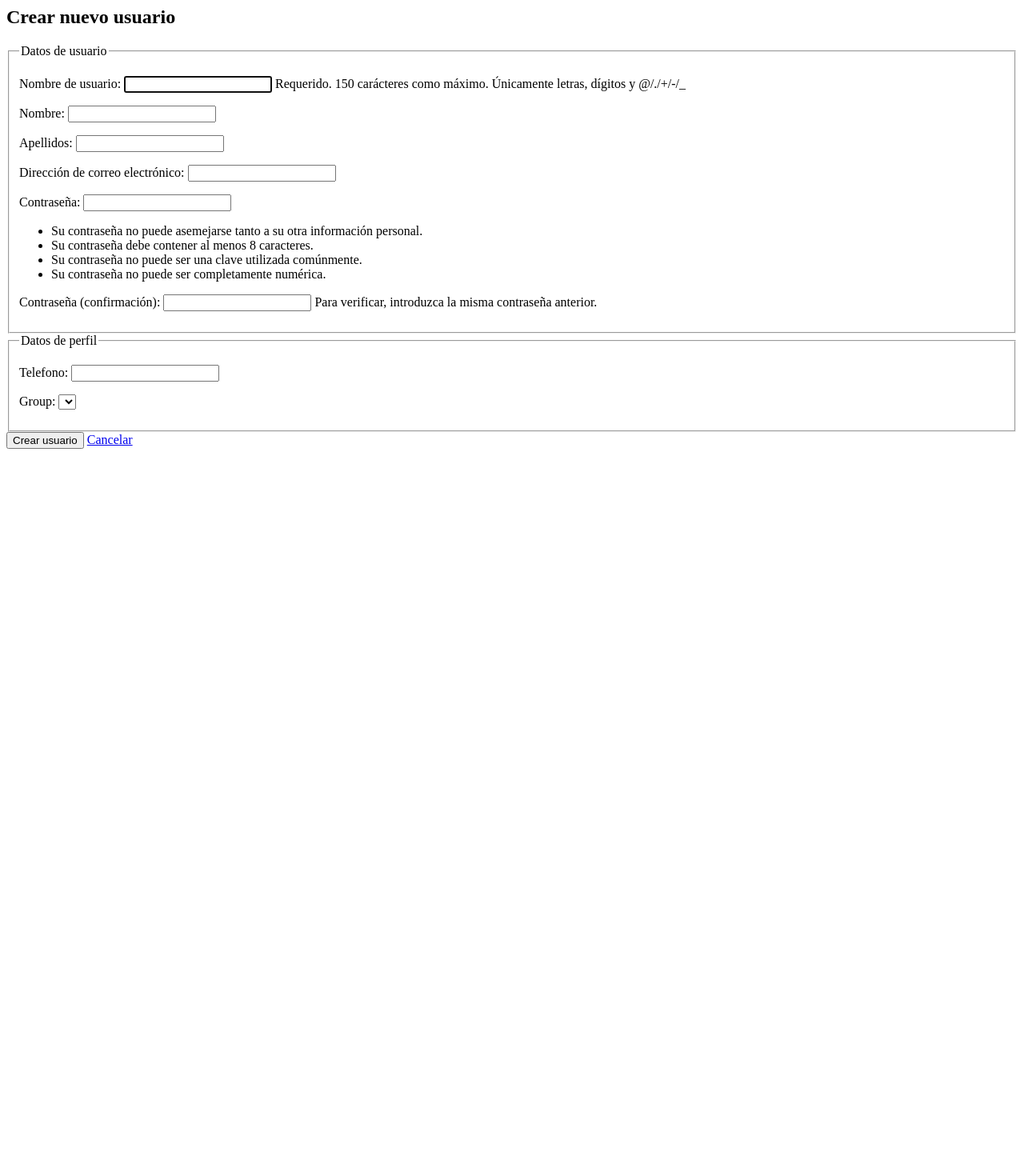
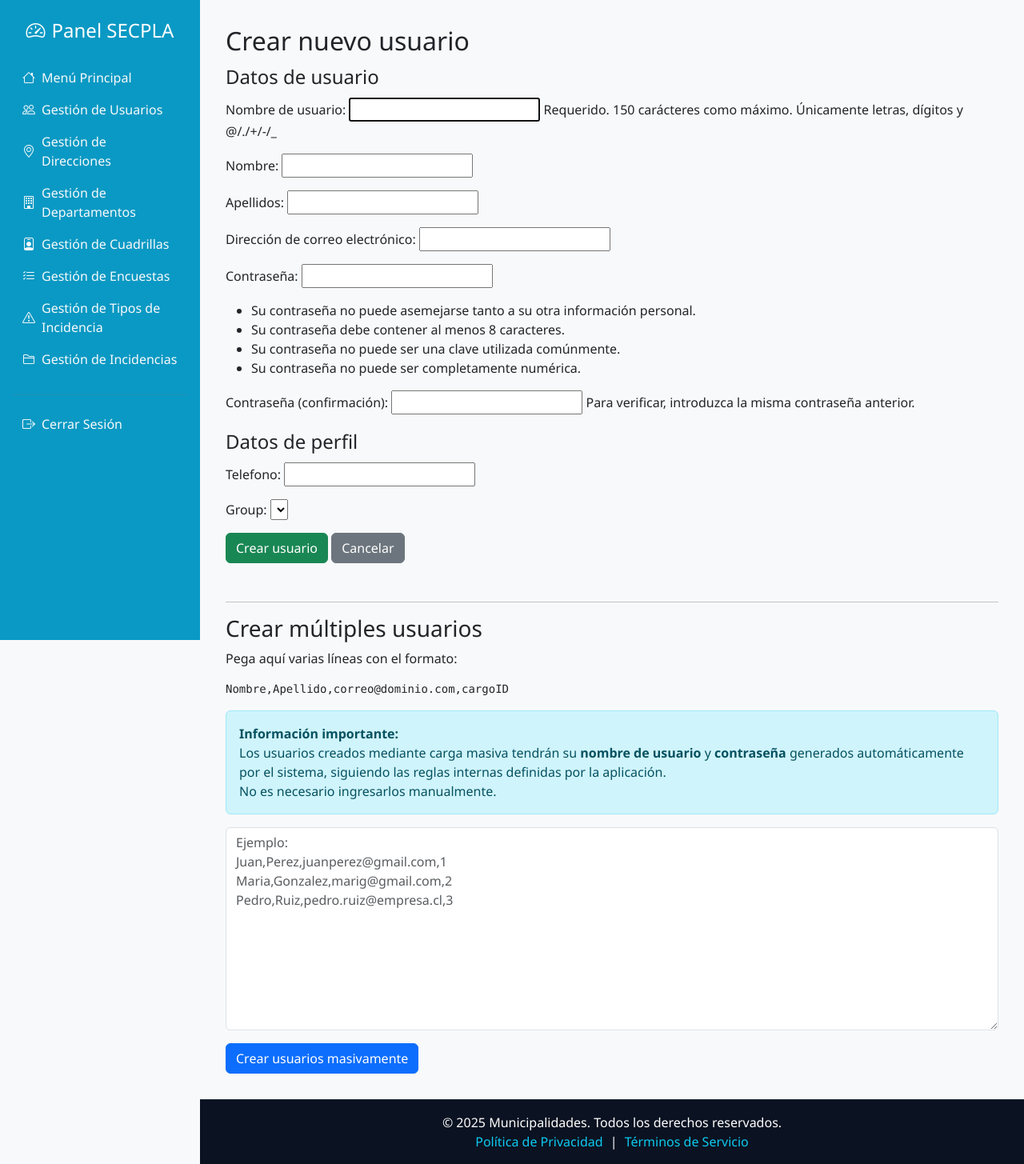
Before and after one commit to s0fiadz/proyecto_desarrollo, a Django app: page /accounts/crear_usuario/ in a window 1280 px wide. Shown: the whole page at 80% size. Before the commit the page ends 561 px from the top, so only its background shows below. Run offline with Django 5.2, Linux system fonts and the light colour scheme; a user stored in the database is signed in; tables that the repository leaves empty hold one stand-in row (values such as "Sample post"); lists and menus that the app fills with data are empty.

Commit message:
FORMULARIO DE CARGA MASIVA EN CREAR USUARIO

```diff
--- a/registration/templates/registration/crear_usuario.html
+++ b/registration/templates/registration/crear_usuario.html
@@ -1,4 +1,12 @@
+{% extends 'core/base.html' %}
+{% load static %}
+
+{% block title %}Crear Usuario{% endblock %}
+
+{% block content %}
+
 <h2>Crear nuevo usuario</h2>
+
 {% if messages %}
     {% for message in messages %}
         <div class="alert alert-{{ message.tags }}" style="margin-top:10px;">
@@ -7,11 +15,13 @@
     {% endfor %}
 {% endif %}
 
+<!-- FORMULARIO INDIVIDUAL -->
 <form method="POST">
     {% csrf_token %}
 
     <fieldset>
         <legend>Datos de usuario</legend>
+
         {{ user_form.as_p }}
     </fieldset>
 
@@ -20,6 +30,41 @@
         {{ profile_form.as_p }}
     </fieldset>
 
-    <button type="submit">Crear usuario</button>
-    <a href="{% url 'main_usuario' %}">Cancelar</a>
+    <button type="submit" class="btn btn-success">Crear usuario</button>
+    <a href="{% url 'main_usuario' %}" class="btn btn-secondary">Cancelar</a>
 </form>
+
+<hr class="mt-5">
+
+<!-- FORMULARIO DE CARGA MASIVA -->
+<h3>Crear múltiples usuarios</h3>
+<p>Pega aquí varias líneas con el formato:</p>
+
+<pre>
+Nombre,Apellido,correo@dominio.com,cargoID
+</pre>
+
+
+<div class="alert alert-info">
+    <strong>Información importante:</strong><br>
+    Los usuarios creados mediante carga masiva tendrán su
+    <strong>nombre de usuario</strong> y <strong>contraseña</strong> generados automáticamente
+    por el sistema, siguiendo las reglas internas definidas por la aplicación.
+    <br>No es necesario ingresarlos manualmente.
+</div>
+
+<form method="POST">
+    {% csrf_token %}
+
+    <textarea name="bulk_users" class="form-control" rows="10"
+        placeholder="Ejemplo:
+Juan,Perez,juanperez@gmail.com,1
+Maria,Gonzalez,marig@gmail.com,2
+Pedro,Ruiz,pedro.ruiz@empresa.cl,3"></textarea>
+
+    <button type="submit" name="crear_multiples" class="btn btn-primary mt-3">
+        Crear usuarios masivamente
+    </button>
+</form>
+
+{% endblock %}
--- a/registration/views.py
+++ b/registration/views.py
@@ -114,37 +114,107 @@ def generar_password(longitud=10):
 @login_required
 def crear_usuario(request):
     try:
-        profile = Profile.objects.filter(user_id = request.user.id).get()
+        profile = Profile.objects.get(user_id=request.user.id)
     except:
         messages.add_message(request, messages.INFO, 'Hubo un error')
         return redirect('check_profile')
-    if profile.group_id == 1:
-        if request.method == 'POST':
-            user_form = CustomUserCreationForm(request.POST)
-            profile_form = ProfileForm(request.POST)
 
-            if user_form.is_valid() and profile_form.is_valid():
-                user = user_form.save(commit=False)
-                user.is_active = True
-                user.save()
-                user_profile = profile_form.save(commit=False)
-                user_profile.user = user
-                user_profile.save()
-                user.groups.clear()
-                user.groups.add(user_profile.group)
+    if profile.group_id != 1:
+        return redirect('logout')
 
-                messages.success(request, f'Usuario "{user.username}" creado correctamente.')
-                return redirect('main_usuario')
-        else:
-            user_form = CustomUserCreationForm()
-            profile_form = ProfileForm()
+    # =====================================================
+    # ===========   CREACIÓN MASIVA DE USUARIOS   =========
+    # =====================================================
+    if request.method == 'POST' and 'crear_multiples' in request.POST:
+        bulk_data = request.POST.get("bulk_users", "").strip()
+        lines = bulk_data.split("\n")
 
-        return render(request, 'registration/crear_usuario.html', {
-            'user_form': user_form,
-            'profile_form': profile_form
-        })
+        creados = 0
+        errores = []
+
+        for linea in lines:
+            try:
+                nombre, apellido, correo, cargo = [x.strip() for x in linea.split(",")]
+
+                # Generar username automáticamente
+                username = (
+                    nombre.lower().replace(" ", "") +
+                    apellido.lower().replace(" ", "") +
+                    correo[:3].lower()
+                )
+
+                # Password automática: primeros 4 caracteres del correo
+                password = correo[:4]
+
+                # Evitar duplicados
+                if User.objects.filter(username=username).exists():
+                    errores.append(f"Username repetido: {username}")
+                    continue
+
+                if User.objects.filter(email=correo).exists():
+                    errores.append(f"Email ya existe: {correo}")
+                    continue
+
+                # Crear usuario auth_user
+                user = User.objects.create_user(
+                    username=username,
+                    password=password,
+                    first_name=nombre,
+                    last_name=apellido,
+                    email=correo,
+                    is_active=True
+                )
+
+                # Crear perfil asociado
+                user_profile = Profile.objects.create(
+                    user=user,
+                    group_id=cargo
+                )
+
+                # Asignar grupo de Django
+                user.groups.add(cargo)
+
+                creados += 1
+
+            except Exception as e:
+                errores.append(f"Error en línea '{linea}': {e}")
+
+        messages.success(request, f"Usuarios creados correctamente: {creados}")
+        for err in errores:
+            messages.error(request, err)
+
+        return redirect('main_usuario')
+
+    # =====================================================
+    # ========  CREACIÓN INDIVIDUAL (NORMAL)  =============
+    # =====================================================
+    if request.method == 'POST':
+        user_form = CustomUserCreationForm(request.POST)
+        profile_form = ProfileForm(request.POST)
+
+        if user_form.is_valid() and profile_form.is_valid():
+            user = user_form.save(commit=False)
+            user.is_active = True
+            user.save()
+
+            user_profile = profile_form.save(commit=False)
+            user_profile.user = user
+            user_profile.save()
+
+            user.groups.clear()
+            user.groups.add(user_profile.group)
+
+            messages.success(request, f'Usuario "{user.username}" creado correctamente.')
+            return redirect('main_usuario')
     else:
-        return redirect('logout')
+        user_form = CustomUserCreationForm()
+        profile_form = ProfileForm()
+
+    return render(request, 'registration/crear_usuario.html', {
+        'user_form': user_form,
+        'profile_form': profile_form
+    })
+
 
 @login_required
 def ver_usuario(request, user_id):
```
